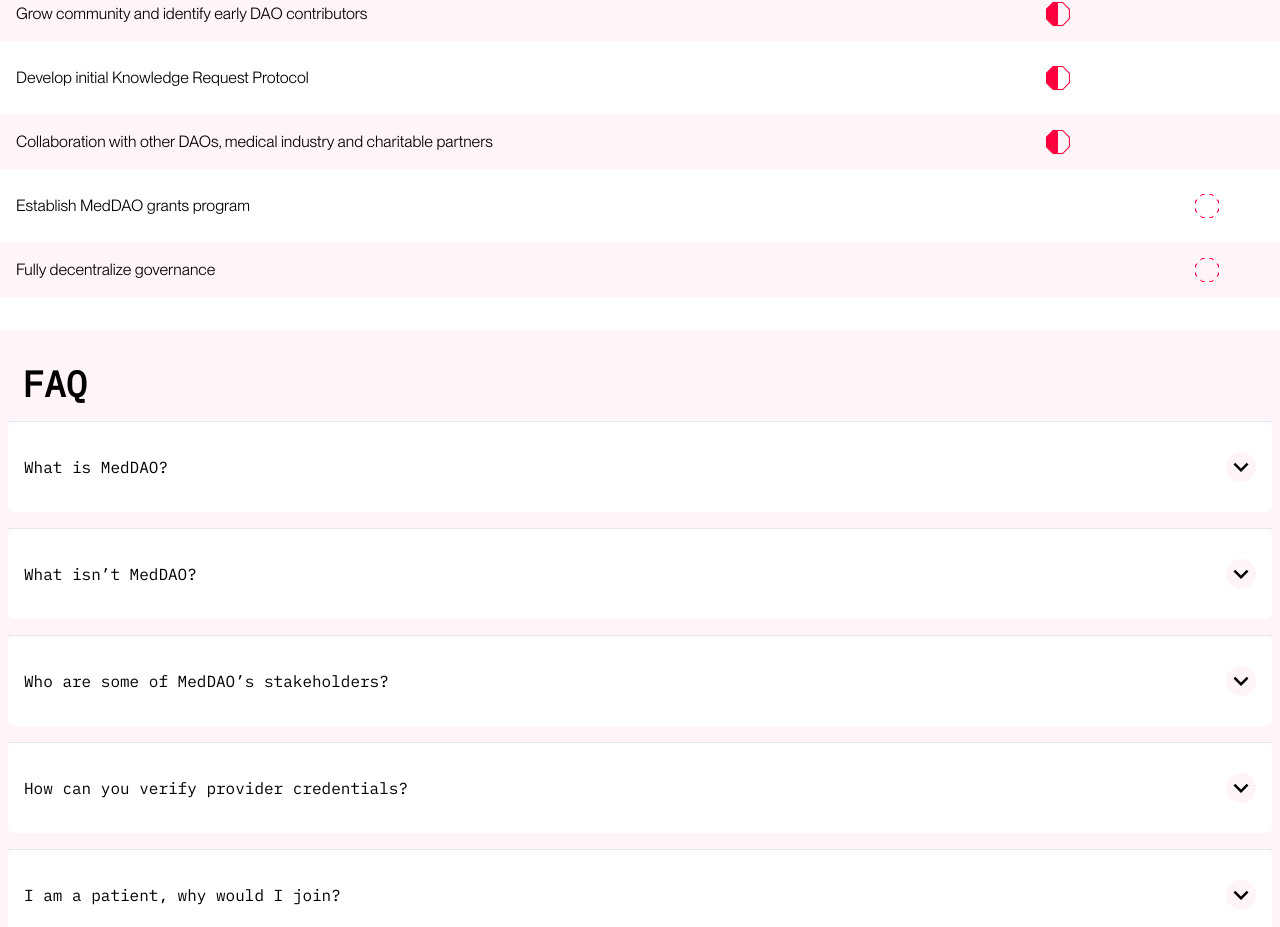
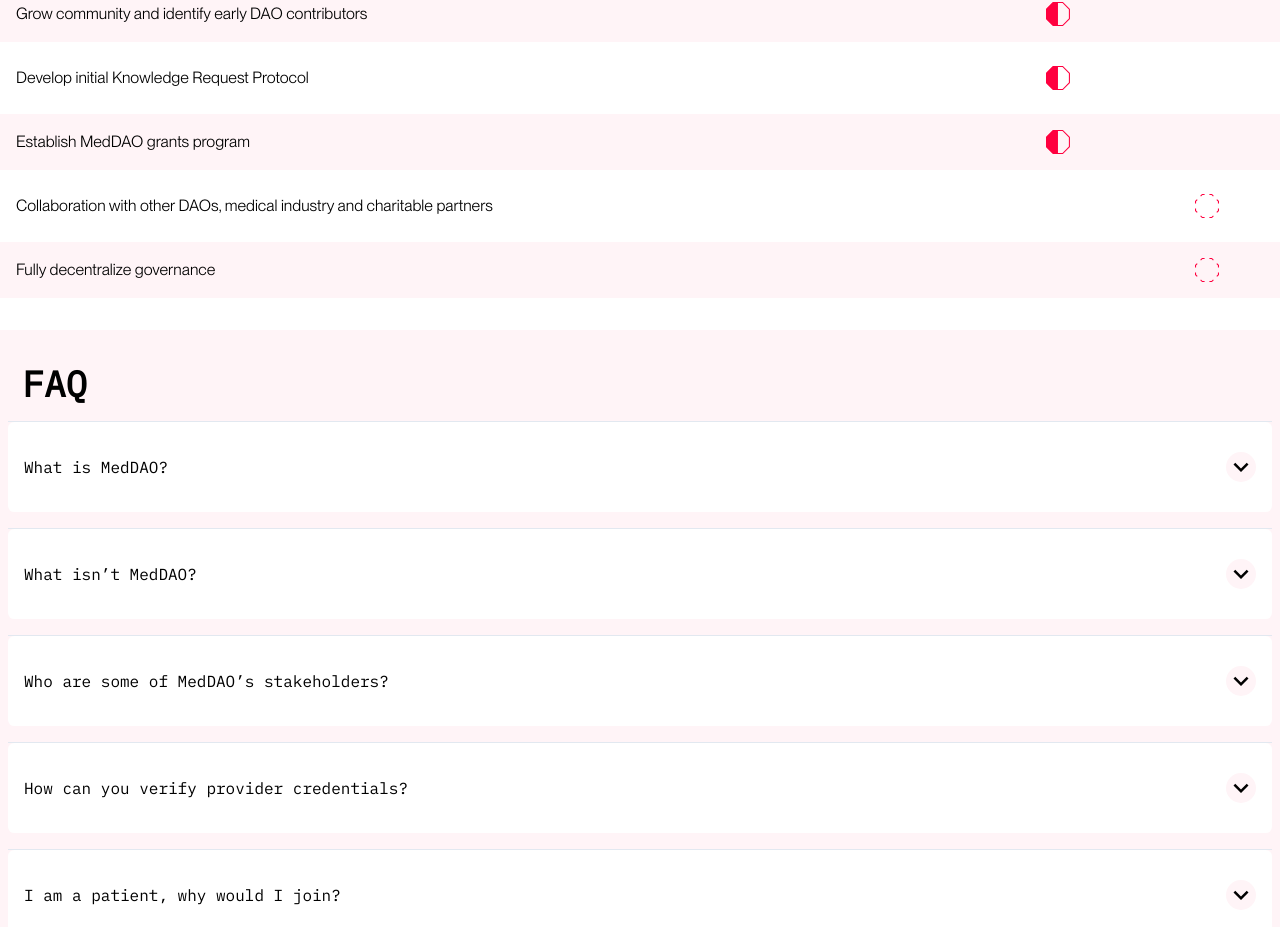
Before and after one commit to MedDAO-xyz/Website, a Next.js app: page / in a window 1280 px wide. Shown: the part 3117-4044 px from the top of the page. Built offline with nearby package versions, Linux system fonts and the light colour scheme.

Commit message:
Update daoInfo.ts

```diff
--- a/src/constants/daoInfo.ts
+++ b/src/constants/daoInfo.ts
@@ -131,14 +131,14 @@ export const roadmap: objective[] = [
   {
     id: 6,
     objective:
-      "Collaboration with other DAOs, medical industry and charitable partners",
+      "Establish MedDAO grants program",
     completed: false,
     inProgress: true,
     futurePlans: false,
   },
   {
     id: 7,
-    objective: "Establish MedDAO grants program",
+    objective: "Collaboration with other DAOs, medical industry and charitable partners",
     completed: false,
     inProgress: false,
     futurePlans: true,
```
